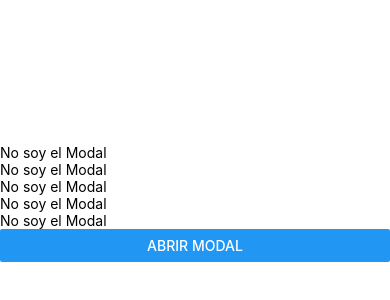
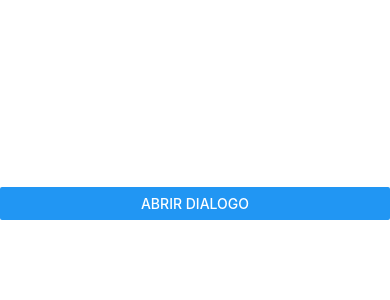
Before and after one commit to daisito/holamundo, a React Native app: screen / in a window 390 px wide. Shown: the part 230-530 px from the top of the page. Built offline with nearby package versions, Linux system fonts and the light colour scheme.

Commit message:
Alert con varios botones

```diff
--- a/App.js
+++ b/App.js
@@ -1,46 +1,38 @@
 import { StatusBar } from "expo-status-bar";
 import React, { useState } from "react";
-import { StyleSheet, View, Modal, Text, Button } from "react-native";
+import { StyleSheet, View, Text, Button, Alert } from "react-native";
 
 //API DATOS https://jsonplaceholder.typicode.com/users
 // API IMAGES https://placekitten.com/
 export default function App() {
-  const [modal, setModal] = useState(false);
+  const crearDialogo = ()=> Alert.alert(
+    'Titulo',
+    'Cuerpo Mensaje',
+    [
+      {
+        text: 'Cancelar',
+        onPress: ()=>{},
+        style: "cancel",
+      },
+      {
+        text: 'Aceptar',
+        onPress: ()=> console.log('Boton Presionado'),
+      }
+    ],
+    {
+      cancelable: false,
+    },
+    )
 
   return (
     <View style={styles.container}>
-      <Modal animationType="slide" transparent={true} visible={modal}>
-        <View style={styles.center}>
-          <View style={styles.content}>
-            <Text>Soy Modal</Text>
-            <Button title="Cerrar Modal" onPress={()=> setModal(!modal)}></Button>
-          </View>
-        </View>
-      </Modal>
-      <Text>No soy el Modal</Text>
-      <Text>No soy el Modal</Text>
-      <Text>No soy el Modal</Text>
-      <Text>No soy el Modal</Text>
-      <Text>No soy el Modal</Text>
-      <Button title="Abrir Modal" onPress={()=> setModal(!modal)}></Button>
+      <Button title="Abrir Dialogo" onPress={crearDialogo}></Button>
     </View>
   );
 }
 
 const styles = StyleSheet.create({
-  content:{
-    backgroundColor: '#eee',
-    flex: 1,
-    alignItems: 'center',
-    justifyContent : 'center',
-    margin: 25,
-  },
-  center:{
-    flex: 1,
-    alignItems: 'stretch',
-    justifyContent : 'center',
-    backgroundColor: 'rgba(0,0,0,0.3)',
-  },
+
   container: {
     flex: 1,
     backgroundColor: "#fff",
```
